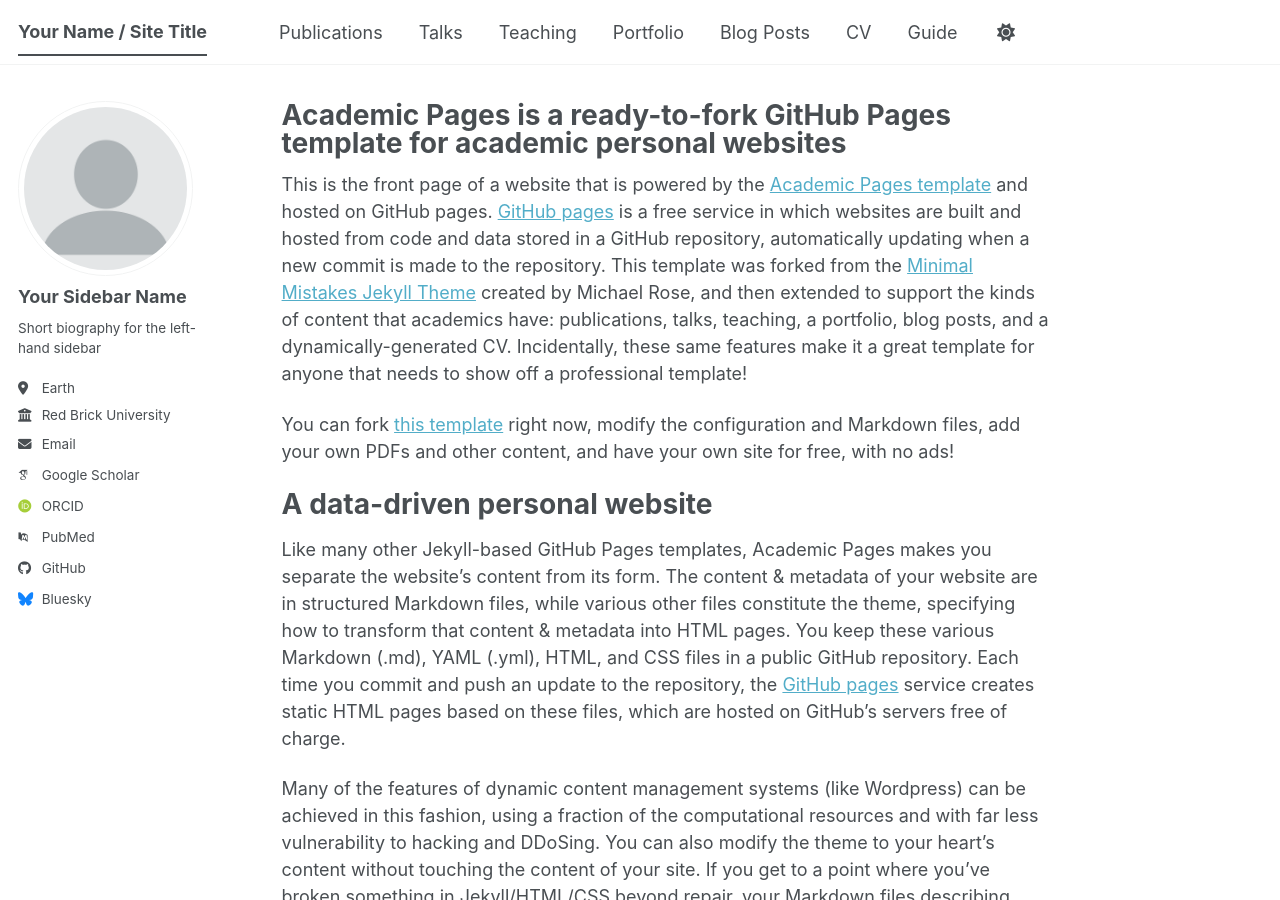
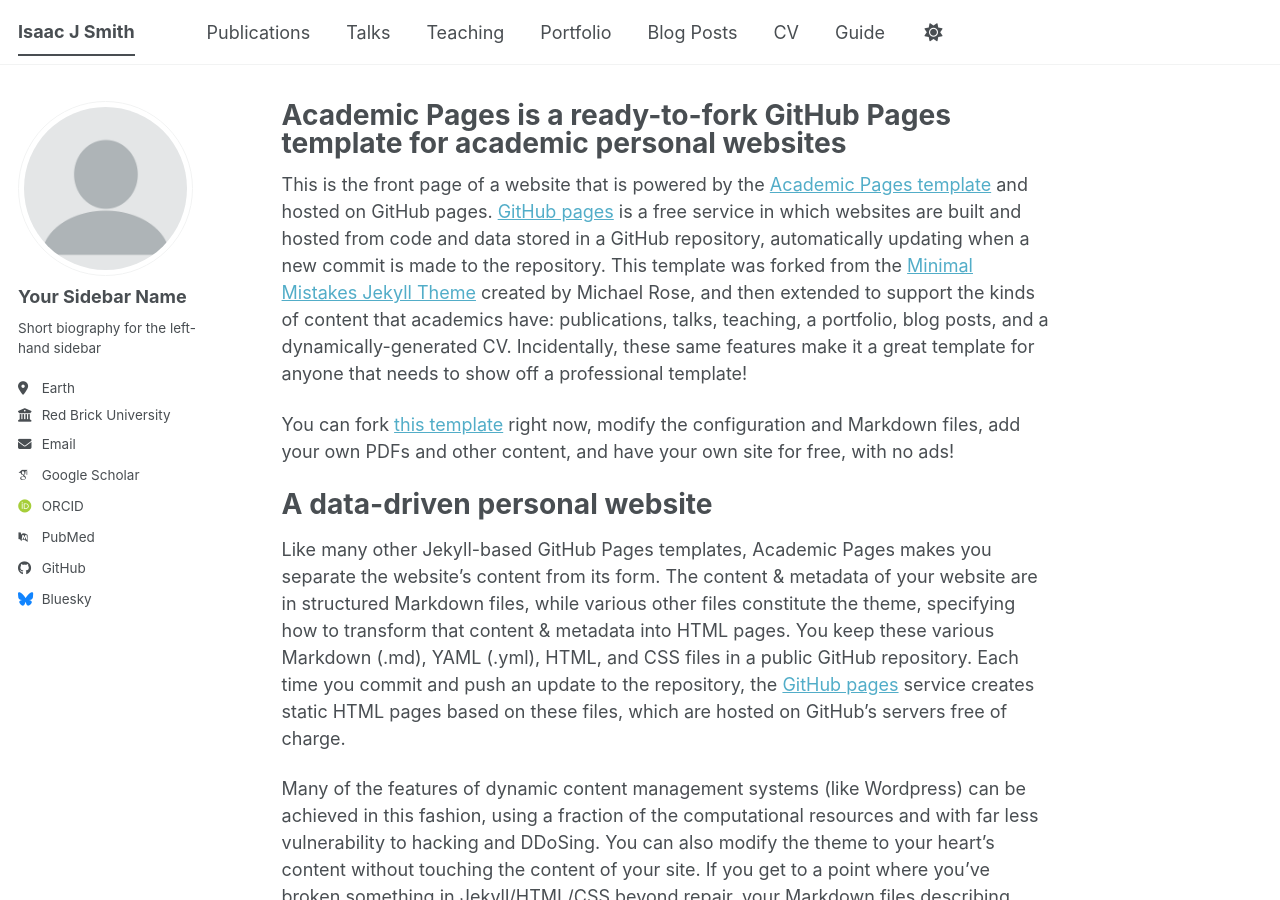
Before and after one commit to isaacu92/isaacu92.github.io, a Jekyll site: the page built from _pages/about.md, in a window 1280 px wide and 900 px high. Built offline with Jekyll 4.4.1, drawn with Linux system fonts in a browser that asks for light colours; some web fonts are replaced; a script bundle is joined from its source files by our own code; library files that are not in the unit come from our copies.

Commit message:
Update _config.yml

```diff
--- a/_config.yml
+++ b/_config.yml
@@ -9,7 +9,7 @@
 # Basic Site Settings
 locale                   : "en-US"
 site_theme               : "default" # The available themes options are "default", "air", "sunrise", "mint", "dirt" and "contrast"
-title                    : "Your Name / Site Title"
+title                    : "Isaac J Smith"
 title_separator          : "-"
 name                     : &name "Your Name"
 description              : &description "Your Name's academic portfolio"   # Update this with a general description of your site, this is the default if not overridden by a page
```
